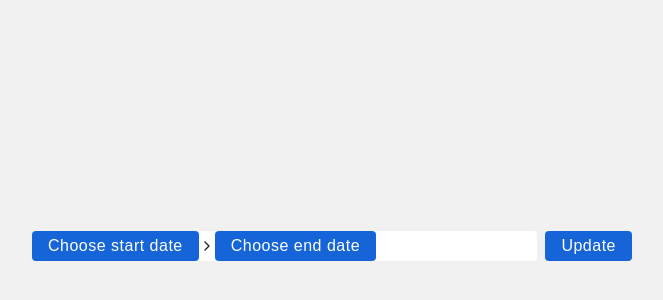
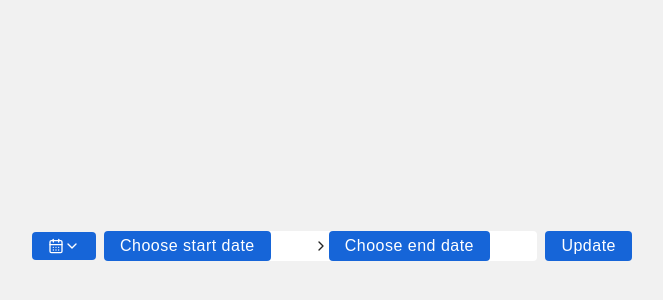
Before and after one commit to cherkasovaa/super-date-picker, a React (Vite) app: page / in a window 1280 px wide. Shown: the part 154-454 px from the top of the page, without its empty margins (308-971 px from the left). Built offline with nearby package versions, Linux system fonts and the light colour scheme.

Commit message:
feat: integrate DatePickerPresets

```diff
--- a/src/widgets/date-picker/ui/DatePickerRange.module.css
+++ b/src/widgets/date-picker/ui/DatePickerRange.module.css
@@ -11,6 +11,10 @@
 
 .wrapper.success {
   background-color: rgb(from var(--color-success) r g b / 20%);
+}
+
+.popover {
+  flex: 1 1 100%;
 }
 
 .date-popover-button {
--- a/src/widgets/date-picker/ui/DatePickerRange.tsx
+++ b/src/widgets/date-picker/ui/DatePickerRange.tsx
@@ -3,11 +3,9 @@ import { cn } from '@/shared/utils/cn';
 import { formatLabel } from '@/shared/utils/formatLabel';
 import { Calendar } from '@/widgets/calendar';
 import type { DatePickerRangeProps } from '@/widgets/date-picker/model/types';
-import { useState } from 'react';
 import styles from './DatePickerRange.module.css';
 
-export const DatePickerRange = ({ value, onChange, state }: DatePickerRangeProps) => {
-  const [activePopover, setActivePopover] = useState<'from' | 'to' | null>(null);
+export const DatePickerRange = ({ activePopover, setActivePopover, value, onChange, state }: DatePickerRangeProps) => {
   const labelFrom = formatLabel(value.from) ?? 'Choose start date';
   const labelTo = formatLabel(value.to) ?? 'Choose end date';
 
@@ -18,6 +16,7 @@ export const DatePickerRange = ({ value, onChange, state }: DatePickerRangeProps
       <Popover
         isOpen={activePopover === 'from'}
         onClose={closePopover}
+        className={styles.popover}
         trigger={
           <Button
             title={`Update needed: ${labelFrom}`}
@@ -46,6 +45,7 @@ export const DatePickerRange = ({ value, onChange, state }: DatePickerRangeProps
       <Popover
         isOpen={activePopover === 'to'}
         onClose={closePopover}
+        className={styles.popover}
         trigger={
           <Button
             title={`Update needed: ${labelTo}`}
--- a/src/widgets/super-date-picker/ui/SuperDatePicker.module.css
+++ b/src/widgets/super-date-picker/ui/SuperDatePicker.module.css
@@ -1,6 +1,15 @@
 .wrapper {
   display: flex;
+  flex-wrap: wrap;
   gap: 0.5rem;
+  align-items: center;
+
   width: 100%;
   max-width: 600px;
 }
+
+.button-presets {
+  gap: 0.5rem;
+  max-width: 5rem;
+  padding: 0.35rem 0.5rem;
+}
--- a/src/widgets/super-date-picker/ui/SuperDatePicker.tsx
+++ b/src/widgets/super-date-picker/ui/SuperDatePicker.tsx
@@ -1,12 +1,16 @@
 import type { ValidationState } from '@/shared/types/validation';
-import { Button } from '@/shared/ui';
+import { Button, Icon, Popover } from '@/shared/ui';
+import { DatePickerPresets } from '@/widgets/date-picker/ui/DatePickerPresets/DatePickerPresets';
 import { DatePickerRange } from '@/widgets/date-picker/ui/DatePickerRange';
 import type { SuperDatePickerProps } from '@/widgets/super-date-picker/model/types';
 import { useEffect, useState } from 'react';
 import styles from './SuperDatePicker.module.css';
 
 export const SuperDatePicker = ({ value, onChange }: SuperDatePickerProps) => {
+  const [activePopover, setActivePopover] = useState<'presets' | 'from' | 'to' | null>(null);
   const [validation, setValidation] = useState<ValidationState>('default');
+
+  const closePopover = () => setActivePopover(null);
 
   useEffect(() => {
     if (!value.from || !value.to) {
@@ -19,8 +23,30 @@ export const SuperDatePicker = ({ value, onChange }: SuperDatePickerProps) => {
 
   return (
     <div className={styles.wrapper}>
-      <DatePickerRange value={value} onChange={onChange} state={validation} />
+      <Popover
+        isOpen={activePopover === 'presets'}
+        onClose={closePopover}
+        trigger={
+          <Button
+            title="Date quick select"
+            onClick={() => setActivePopover(activePopover === 'presets' ? null : 'presets')}
+            className={styles.buttonPresets}
+          >
+            <Icon name="calendar" />
+            <Icon name="chevronDown" />
+          </Button>
+        }
+      >
+        <DatePickerPresets onSelect={onChange} />
+      </Popover>
 
+      <DatePickerRange
+        activePopover={activePopover}
+        setActivePopover={setActivePopover}
+        value={value}
+        onChange={onChange}
+        state={validation}
+      />
       <Button state={validation} disabled={validation === 'error'}>
         Update
       </Button>
```
